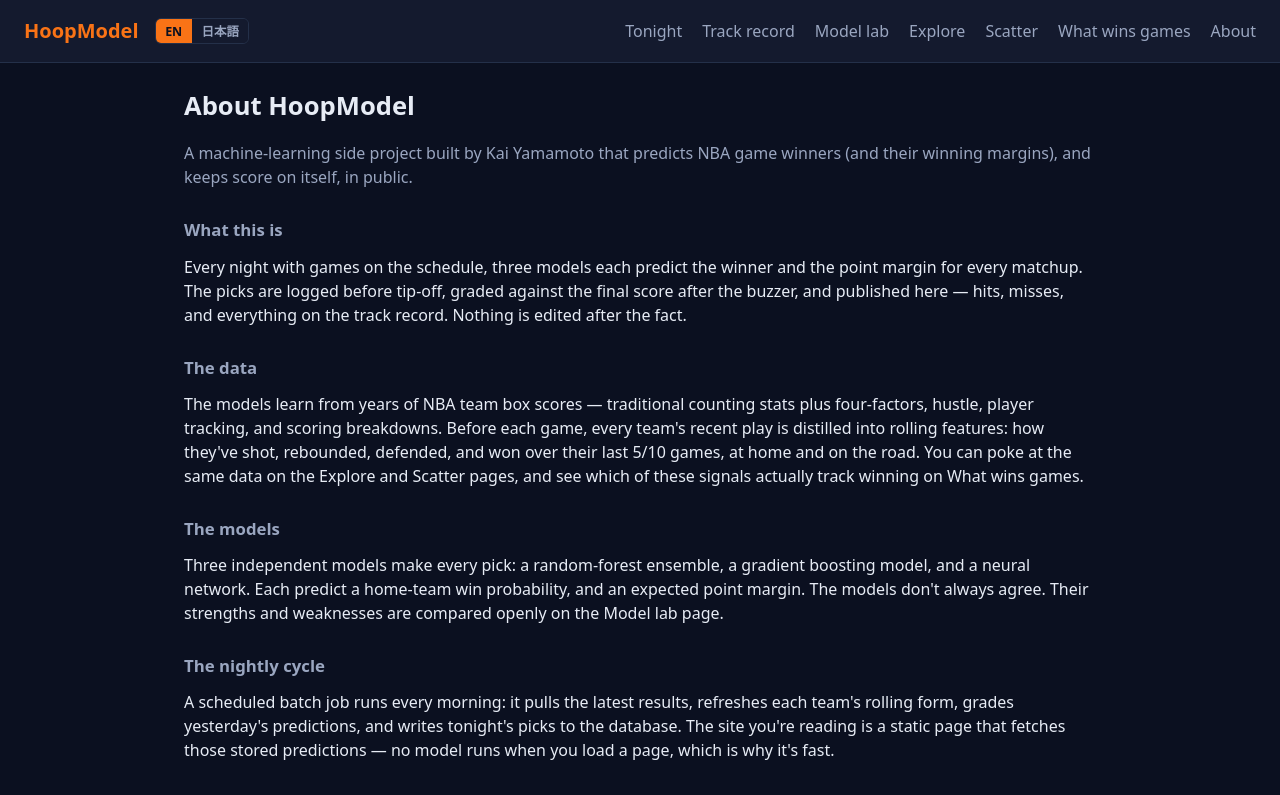
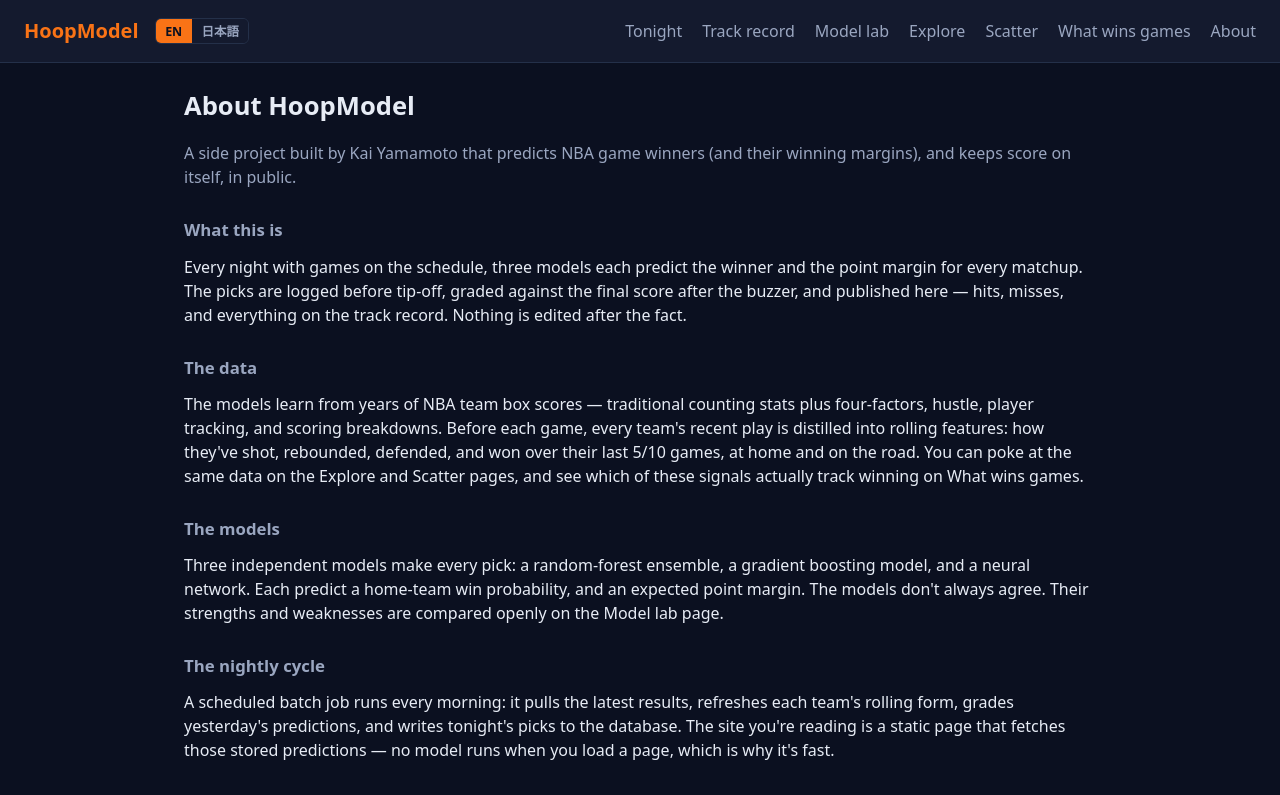
Before and after one commit to kyyamakaimotoyk/NBAStatsProject, a Next.js app in the folder web/: page /about in a window 1280 px wide. Shown: the top 795 px of the page. Built offline with nearby package versions, Linux system fonts and the light colour scheme.

Commit message:
Bug fixes on the scheduled tasks, adding links to About page

```diff
--- a/web/app/about/AboutContent.tsx
+++ b/web/app/about/AboutContent.tsx
@@ -7,12 +7,18 @@ import { useLang } from "@/lib/i18n";
 // than as a dictionary shredded into sentence fragments. The Japanese is a
 // transcreation, not a sentence-by-sentence translation — keep it that way.
 
+const LINKEDIN_URL = "https://www.linkedin.com/in/kaiyamamoto1/";
+
 function AboutEnglish() {
   return (
     <section>
       <h1>About HoopModel</h1>
       <p className="subtle">
-        A machine-learning side project built by Kai Yamamoto that predicts NBA game winners (and their winning margins),
+        A side project built by{" "}
+        <a href={LINKEDIN_URL} target="_blank" rel="noopener noreferrer">
+          Kai Yamamoto
+        </a>{" "}
+        that predicts NBA game winners (and their winning margins),
         and keeps score on itself, in public.
       </p>
 
@@ -86,7 +92,8 @@ function AboutJapanese() {
     <section>
       <h1>HoopModelについて</h1>
       <p className="subtle">
-        HoopModelは、Kai Yamamotoが趣味で運営している機械学習プロジェクトです。NBAの試合の勝敗と点差を
+        HoopModelは、<a href={LINKEDIN_URL} target="_blank" rel="noopener noreferrer">私</a>
+        が趣味で運営している機械学習プロジェクトです。NBAの試合の勝敗と点差を
         毎晩予想し、その結果をすべて公開しています。
       </p>
 
```
Also changed, not shown: 2 other files (tests, documents, lock files or other folders).
